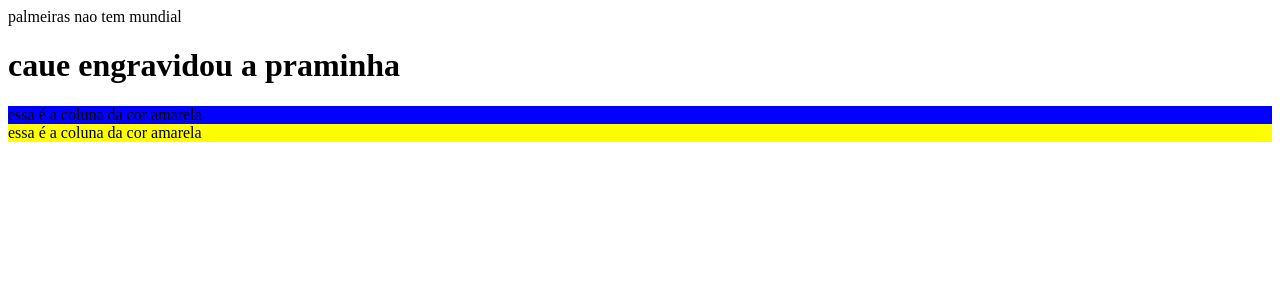
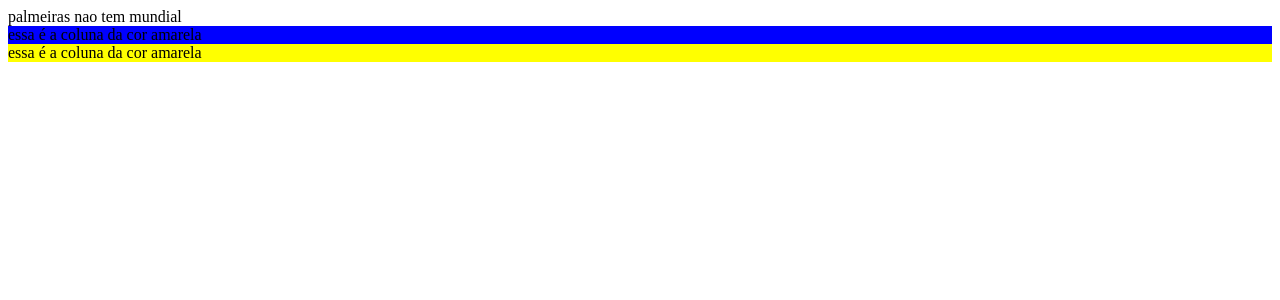
Before and after one commit to caiquebeltrao/deploy-php, a PHP site: page / in a window 1280 px wide. Shown: the top 300 px of the page. Run offline with PHP 8.4, Linux system fonts and the light colour scheme.

Commit message:
atualizando site

```diff
--- a/index.php
+++ b/index.php
@@ -1,5 +1,5 @@
 palmeiras nao tem mundial
-<h1>caue engravidou a praminha</h1>
+
 <div style="display:flex: height: 400px">
     <div style="background-color: blue">
         essa é a coluna da cor amarela
```
